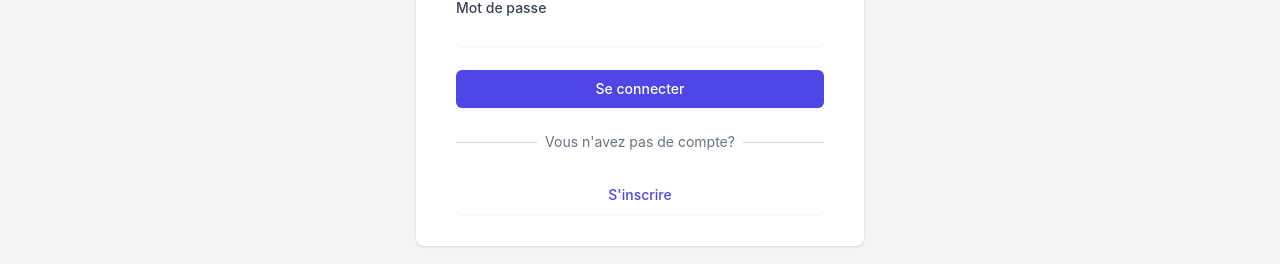
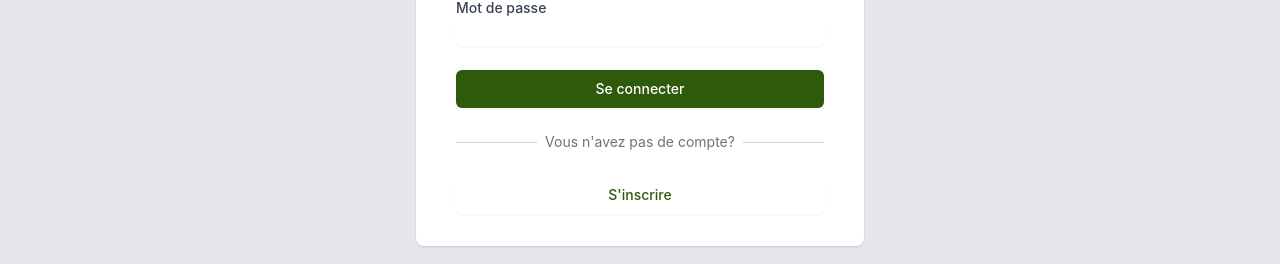
Before and after one commit to Konosaiko/airsoft-marketplace-frontend, a React (Create React App) app: page /login in a window 1280 px wide. Shown: the part 380-644 px from the top of the page. Built offline with nearby package versions, Linux system fonts and the light colour scheme; no server answers.

Commit message:
Modification style loginpage

```diff
--- a/src/components/LoginForm.js
+++ b/src/components/LoginForm.js
@@ -79,7 +79,8 @@ function LoginForm() {
       </div>
       {error && <div className="text-red-500 text-sm">{error}</div>}
       <div>
-        <button type="submit" className="w-full flex justify-center py-2 px-4 border border-transparent rounded-md shadow-sm text-sm font-medium text-white bg-indigo-600 hover:bg-indigo-700 focus:outline-none focus:ring-2 focus:ring-offset-2 focus:ring-indigo-500">
+        <button type="submit" className="w-full flex justify-center py-2 px-4 border border-transparent rounded-md shadow-sm text-sm font-medium text-white bg-[#2f5a0c] hover:bg-[#3a6f0f] focus:outline-none focus:ring-2 focus:ring-offset-2 focus:ring-[#2f5a0c]"
+        >
           Se connecter
         </button>
       </div>
--- a/src/pages/LoginPage.js
+++ b/src/pages/LoginPage.js
@@ -4,7 +4,8 @@ import { Link } from 'react-router-dom';
 
 export default function LoginPage() {
   return (
-    <div className="min-h-screen bg-gray-100 flex flex-col items-center justify-start pt-20 sm:pt-24">
+    <div className="min-h-screen bg-gray-200 flex flex-col items-center justify-start pt-20 sm:pt-24">
+
       <div className="w-full max-w-md">
         <h2 className="mt-6 text-center text-3xl font-extrabold text-gray-900 mb-8">
           Connexion
@@ -25,7 +26,7 @@ export default function LoginPage() {
             <div className="mt-6">
               <Link
                 to="/register"
-                className="w-full flex justify-center py-2 px-4 border border-transparent rounded-md shadow-sm text-sm font-medium text-indigo-600 bg-white hover:bg-indigo-50"
+                className="w-full flex justify-center py-2 px-4 border border-transparent rounded-md shadow-sm text-sm font-medium text-[#2f5a0c] hover:text-[#3a6f0f] bg-white hover:bg-indigo-50"
               >
                 S'inscrire
               </Link>
```
